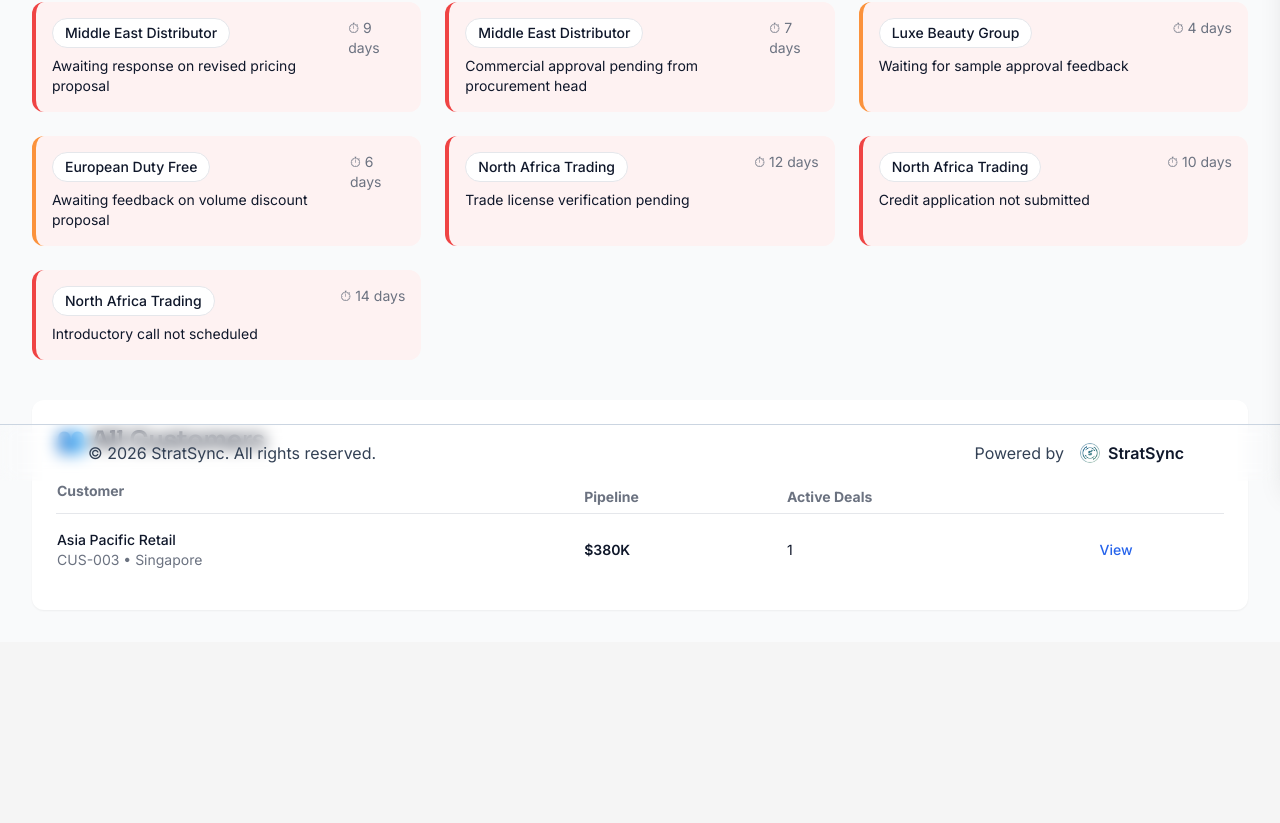
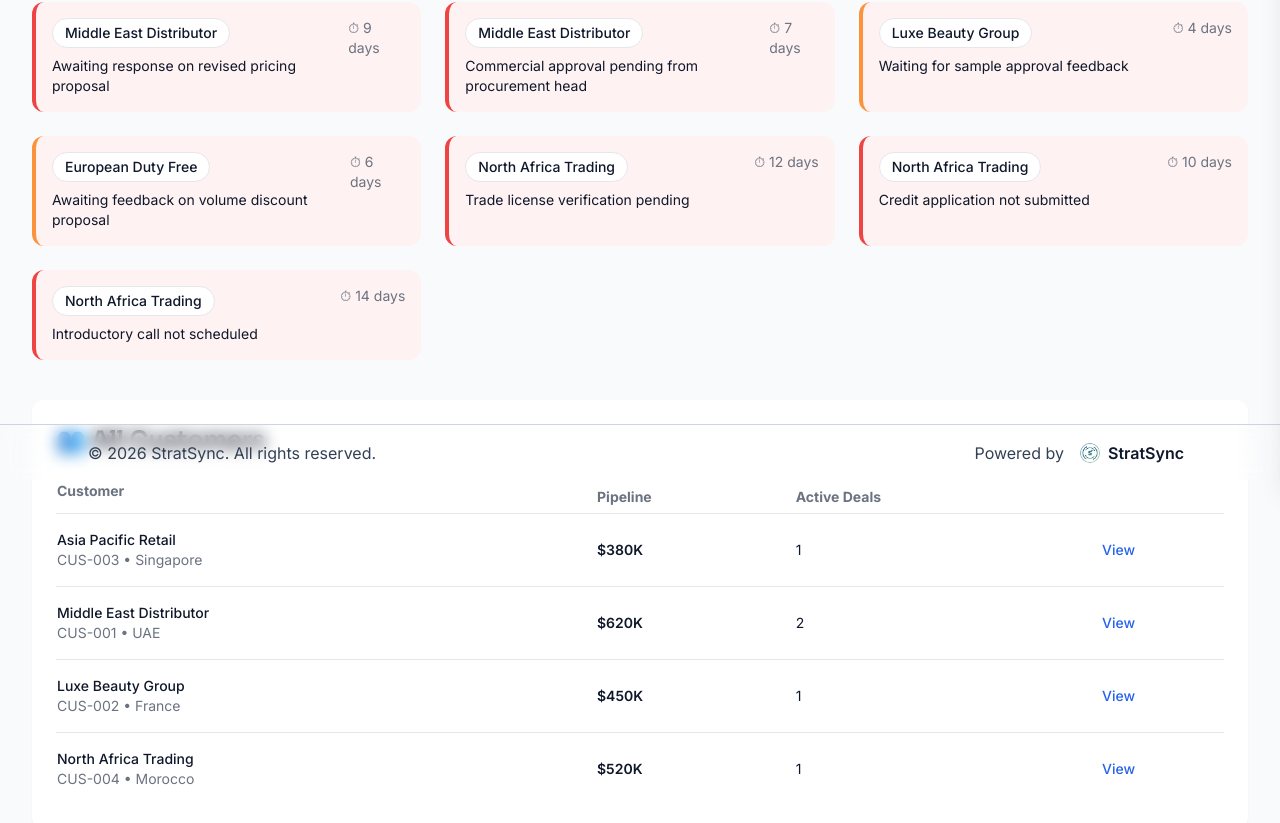
Before and after one commit to stratsync-rohit/revenue-intelligence-dashboard-tionale-v4, a React (Vite) app in the folder client/: page /customers in a window 1280 px wide. Shown: the part 319-1142 px from the top of the page. Before the commit the page ends 961 px from the top, so only its background shows below. Built offline with nearby package versions, Linux system fonts and the light colour scheme; no server answers.

Commit message:
update in customers

```diff
--- a/client/src/pages/Customers.tsx
+++ b/client/src/pages/Customers.tsx
@@ -1,6 +1,5 @@
 import React, { useState } from "react";
 
-/* ===================== DATA ===================== */
 
 const pendingResponses = [
   {
@@ -91,9 +90,58 @@ const customers = [
       text: "Contract signed and returned. Please proceed with PO.",
     },
   },
+  {
+    id: "CUS-001",
+    name: "Middle East Distributor",
+    country: "UAE",
+    pipeline: "$620K",
+    activeDeals: 2,
+    deal: {
+      title: "Regional Distribution Agreement",
+      amount: "$420K",
+      risk: "medium risk",
+    },
+    lastMessage: {
+      time: "9 days ago",
+      text: "Awaiting response on revised pricing proposal.",
+    },
+  },
+  {
+    id: "CUS-002",
+    name: "Luxe Beauty Group",
+    country: "France",
+    pipeline: "$450K",
+    activeDeals: 1,
+    deal: {
+      title: "Private Label Contract",
+      amount: "$450K",
+      risk: "low risk",
+    },
+    lastMessage: {
+      time: "4 days ago",
+      text: "Waiting for sample approval feedback from marketing team.",
+    },
+  },
+  {
+    id: "CUS-004",
+    name: "North Africa Trading",
+    country: "Morocco",
+    pipeline: "$520K",
+    activeDeals: 1,
+    deal: {
+      title: "Import & Trade License Deal",
+      amount: "$520K",
+      risk: "high risk",
+    },
+    lastMessage: {
+      time: "12 days ago",
+      text: "Trade license verification still pending with authorities.",
+    },
+  },
 ];
 
-/* ===================== MAIN ===================== */
+
+
 
 const Customers: React.FC = () => {
   const [selectedCustomer, setSelectedCustomer] = useState<any>(null);
```
